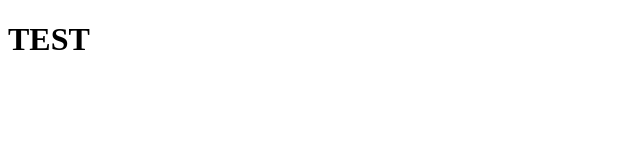
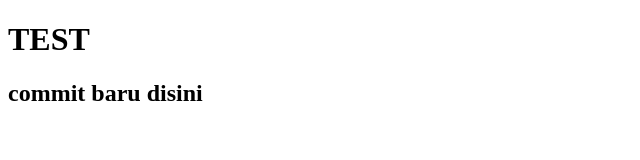
Before and after one commit to KautsarRamadhan/contoh, a plain HTML site: page index.html in a window 1280 px wide. Shown: the whole page, without its empty margins (0-640 px from the left). Drawn offline with Linux system fonts and the light colour scheme.

Commit message:
Update index.html

```diff
--- a/index.html
+++ b/index.html
@@ -7,5 +7,6 @@
   </head>
   <body>
     <h1>TEST</h1>
+    <h2>commit baru disini</h2>
   </body>
 </html>
```
